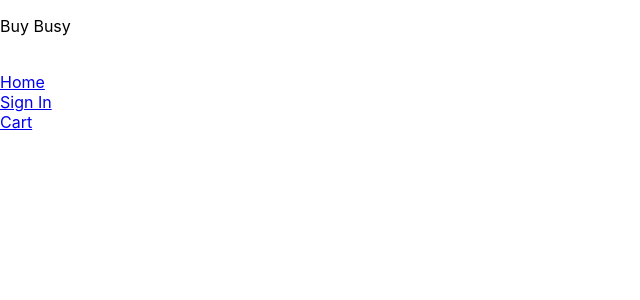
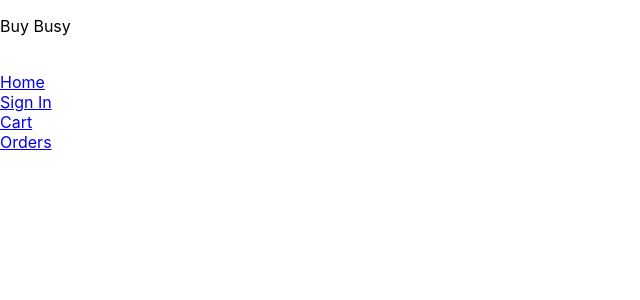
Before and after one commit to rohitmahajan200/buybusy, a React (Create React App) app: page / in a window 1280 px wide. Shown: the top 300 px of the page, without its empty margins (0-640 px from the left). Built offline with nearby package versions, Linux system fonts and the light colour scheme; no server answers; the database is empty.

Commit message:
Add Orders Functionality

```diff
--- a/src/cartContext.js
+++ b/src/cartContext.js
@@ -8,57 +8,30 @@ export const useCartValues=()=>{
     return value;
 }
 
-// async function orders() {
-
-// const docRef = doc(db, "cities", "SF");
-// const docSnap = await getDoc(docRef);
-
-// if (docSnap.exists()) {
-//   console.log("Document data:", docSnap.data());
-// } else {
-//   // docSnap.data() will be undefined in this case
-//   console.log("No such document!");
-// }
-
-// }
-
-
-
-
-
-
-
-
 export default function CustomeCartAuth({children}){
     const [cartitem,setCart]=useState({});
+
     const[cart,setCarts]=useState([]);
-    //const[cartValue,setCartValue]=useState(0);
-
-    //console.log("item in cart ",cartitem);
 
     const mail=sessionStorage.getItem('id');
     let cartRef;
+    let newCartRef;
     let q=query(collection(db,"users"), where("email", "==" , mail));
 
     const addToCart=async()=>{
     try {
         cartRef = await getDocs(q);
-        //setTotal();
         if(mail){
-            //setCartValue(cartValue+cartitem.price);
-            // console.log("Cart Item Price:", cartitem.price);
-                //const update=
                 cartRef.docs.map(async(doc,index)=>{
-                    //console.log("cart in ref ",doc.data().cart[index]);
                     await updateDoc(doc.ref,{
                         cart:arrayUnion({
                             item:cartitem.id,
+                            name:cartitem.name,
                             qty:1,
                             price:cartitem.price,
                             totalAmount:cartitem.price
                         })
                     })
-                    //await Promise.all(update)
                     alert("item added to cart ");
                     setCart({});
                 });
@@ -71,44 +44,42 @@ export default function CustomeCartAuth({children}){
         alert("Error while adding to cart");
     } }
 
-    const updateCart=async(flag,name,quantity,price)=>{
-        console.log(flag,name,quantity,price);
+    //"A",item.name, cart[index].item, cart[index].qty, cart[index].price
+    const updateCart=async(flag,name,item,quantity,price)=>{
+        //console.log(flag,name,quantity,price);
 
         cartRef = await getDocs(q);
-        const itemToUpdate=String(name);
-        //setCartValue(cartValue+price);
+        const itemToUpdate=String(item);
         try {
             if(flag==="A"){
                     cartRef.docs.forEach(async(doc)=>{
                         await updateDoc(doc.ref,{
                             cart: arrayRemove({
                                 item:itemToUpdate,
+                                name:name,
                                 qty:quantity,
                                 price:price,
-                                totalAmount:quantity*price})
+                                totalAmount:Number(quantity*price)})
                         })
                         await updateDoc(doc.ref,{
                             cart:arrayUnion({
                                 item:itemToUpdate,
+                                name:name,
                                 qty:quantity+1,
                                 price:price,
-                                totalAmount:(quantity+1)*price})
+                                totalAmount:Number((quantity+1)*price)})
                         })
-                        //setTotal();
                         alert("Count Incremented!!");
                     });
             }
             else if(quantity>1){
-                //setCartValue(cartValue-price);
-                //setTotal();
                 cartRef.docs.forEach(async(doc)=>{
                     await updateDoc(doc.ref,{
-                        cart: arrayRemove({item:name,qty:quantity,price:price,totalAmount:quantity*price})
+                        cart: arrayRemove({item:itemToUpdate,name,qty:quantity,price:price,totalAmount:quantity*price})
                     })
                     await updateDoc(doc.ref,{
-                        cart:arrayUnion({item:name,qty:quantity-1,price:price,totalAmount:(quantity-1)*price})
+                        cart:arrayUnion({item:itemToUpdate,name,qty:quantity-1,price:price,totalAmount:(quantity-1)*price})
                     })
-                    //setTotal();
                     alert("Count Decremented!!");
                 });
             }
@@ -118,40 +89,54 @@ export default function CustomeCartAuth({children}){
         } }
 
         async function removeFromCart(name,quantity,price){
-            console.log("name:",name," quantity:",quantity);
-
             cartRef = await getDocs(q);
             const itemToRemove=String(name);
         try {
               const promises=cartRef.docs.map(async(doc)=>{
-                //console.log(doc.ref);
               await updateDoc(doc.ref,{
               cart :arrayRemove({
                 item:itemToRemove,
+                name:name,
                 qty:quantity,
                 price:price,
-                totalAmount:quantity*price})
+                totalAmount:Number(quantity*price)})
               })
               });
               await Promise.all(promises);
-              //setTotal();
               alert("Item Removed!!");
         }
         catch (error) {
             alert("Error while removing item from cart");
         } }
 
-        async function setTotal() {
-            cartRef.docs.forEach((doc)=>{
-                doc.data().cart.map((item)=>{
-                     console.log(item.totalAmount);
+        async function placeOrder() {
+            try {
+            cartRef = await getDocs(q);
+            newCartRef=await getDocs(q);
+            cartRef.docs.map(async(doc,index)=>{
+                doc.data().cart.map(async(item,index)=>{
+                    await updateDoc(doc.ref,{
+                        orders:arrayUnion({
+                            name:item.name,
+                            qty:item.qty,
+                            price:item.price,
+                            totalAmount:item.totalAmount,
+                            date:new Date()
+                        })
+                    })
                 })
-            })
-        }
+        });
+        alert("order has been placed")
+    }catch(err){
+        console.log(err);
+
+    }
+    }
 
     return(
-        <cartContext.Provider value={{addToCart,setCart,updateCart,removeFromCart,cart,setCarts}}>
+        <cartContext.Provider value={{addToCart,setCart,updateCart,removeFromCart,cart,setCarts,placeOrder,newCartRef}}>
             {children}
         </cartContext.Provider>
     )
+
 }
--- a/src/pages/cart.jsx
+++ b/src/pages/cart.jsx
@@ -5,11 +5,11 @@ import { useCartValues } from "../cartContext";
 import { Link } from "react-router-dom";
 
 export default function Cart(){
-    const {updateCart,removeFromCart,cart,setCarts}=useCartValues();
+    const {updateCart,removeFromCart,cart,setCarts,placeOrder}=useCartValues();
      const[product,setProducts]=useState([]);
      const mail=sessionStorage.getItem('id');
      const[cartValue,setCartValue]=useState(0);
-
+     let cartRef;
      async function fetchData(prod){
         const docRef = doc(db, "products",prod.item);
         const docSnap = await getDoc(docRef);
@@ -23,7 +23,7 @@ export default function Cart(){
     useEffect(()=>{ //function to retrive product in cart for user who is login...
         async function eff1(){
         let q=query(collection(db,"users"), where("email", "==" , mail));
-        const cartRef = await getDocs(q);
+        cartRef = await getDocs(q);
         const toSetCart=[];
         cartRef.docs.map((doc,index)=>{
             const data=doc.data().cart;
@@ -51,14 +51,14 @@ export default function Cart(){
         }
         fetchTotalAmt();
     },[cart])
-
+    //<Link to={"orders"}>Purchase</Link>
     return(
         <>
             <p>Cartttttt!!!</p>
             _______________________________
 
             <p>Total price:{cartValue}</p>
-            <p><button><Link to={"orders"}>Purchase</Link></button></p>
+            <p><button onClick={placeOrder}><Link to={"orders"}>Purchase</Link></button></p>
             _______________________________
             <br/>
 
@@ -69,9 +69,9 @@ export default function Cart(){
                         <p>{item.name}</p>
                         <p>{item.price}</p>
                         <p>
-                        <button onClick={(e)=>updateCart("A", cart[index].item, cart[index].qty, cart[index].price)}>+</button>{cart[index].qty}
-                        <button onClick={(e)=>updateCart("R", cart[index].item, cart[index].qty, cart[index].price)}>-</button></p>
-                        <button onClick={(e)=>{removeFromCart(cart[index].item, cart[index].qty, cart[index].price)}}>Remove From Cart</button>
+                        <button onClick={(e)=>updateCart("A",item.name, cart[index].item, cart[index].qty, cart[index].price)}>+</button>{cart[index].qty}
+                        <button onClick={(e)=>updateCart("R",item.name, cart[index].item, cart[index].qty, cart[index].price)}>-</button></p>
+                        <button onClick={(e)=>{removeFromCart(item.name,cart[index].item, cart[index].qty, cart[index].price)}}>Remove From Cart</button>
                         <p>___________________________________________________________________________________________________</p>
                     </div>
                 )
--- a/src/pages/home.jsx
+++ b/src/pages/home.jsx
@@ -12,17 +12,15 @@ const [product,setProduct]=useState([]);//to store the fetch data from database
                         id:doc.id,
                         ...doc.data()
                 }))
-            setProduct([...productList])
+            setProduct([...productList]);
         }
         getProducts();
     },[])
 
     const {addToCart,setCart}=useCartValues()
-    const handleaddTocart=(e,id,price)=>{
-        console.log("in handle add to cart ",id," price ",price);
-
+    const handleaddTocart=(e,name,id,price)=>{
         e.preventDefault();
-        setCart({'id':id,'price':price});
+        setCart({'id':id,'name':name, 'price':price});
         addToCart();
     }
 
@@ -35,7 +33,7 @@ const [product,setProduct]=useState([]);//to store the fetch data from database
                 <p>{prod.name}</p>
                 <br />
                 <p>Price={prod.price} RS</p>
-                <button onClick={(e)=>handleaddTocart(e,prod.id,Number(prod.price))}>Add To Cart</button>
+                <button onClick={(e)=>handleaddTocart(e,prod.name,prod.id,Number(prod.price))}>Add To Cart</button>
                 <p>--------------------------------------</p>
             </div>
         ))
--- a/src/pages/nav.jsx
+++ b/src/pages/nav.jsx
@@ -10,6 +10,8 @@ export default function Navbar(){
         <Link to={'/login'}>Sign In</Link>
         <br />
         <Link to={'/cart'}>Cart</Link>
+        <br />
+        <Link to={'cart/orders'}>Orders</Link>
         <Outlet />
         </>
     )
--- a/src/pages/order.jsx
+++ b/src/pages/order.jsx
@@ -1,20 +1,47 @@
-import React,{useEffect} from "react"
+import React,{useEffect, useState} from "react"
 import { useCartValues } from "../cartContext";
+import { query,collection,where,getDocs } from "firebase/firestore";
+import { db } from "../firebaseinit";
+export default function Order(){
+    const{cart}=useCartValues([]);
+    const[order,setOrder]=useState([]);
+    const mail=sessionStorage.getItem('id');
+    let newCartRef;
+    let q=query(collection(db,"users"), where("email", "==" , mail));
 
-export default function Order(){
-    const{cart,setCarts}=useCartValues();
-    useEffect(()=>{ //function to set total amount
-        async function fetchTotalAmt() {
-            cart.map((item,index)=>{
-                console.log(item);
+    const[orderList,setOrderList]=useState([]);
+
+    useEffect(()=>{
+        async function getOrder() {
+            newCartRef = await getDocs(q);
+            newCartRef.docs.map((item,index)=>{
+                setOrderList(item.data().orders);
+
             })
         }
-        fetchTotalAmt();
+        getOrder()
     },[cart])
+
+
     return(
         <>
         <p>Here are your orders!!!!</p>
+        {orderList.map((item,index)=>{
+           return(
+            <div>
+            <p>Ordered On - {Date(item.date)}</p>
+            ---------------------------------------------------------------------
+            <p>Name-{item.name}</p>
+            <p>Price-{item.price}</p>
+            <p>Quantity-{item.qty}</p>
+            <p>Total Quantity-{item.totalAmount}</p>
+            ----------------------------------------------------------------------
+            </div>
+           )
+        })
 
+
+        }
         </>
     )
 }
```
